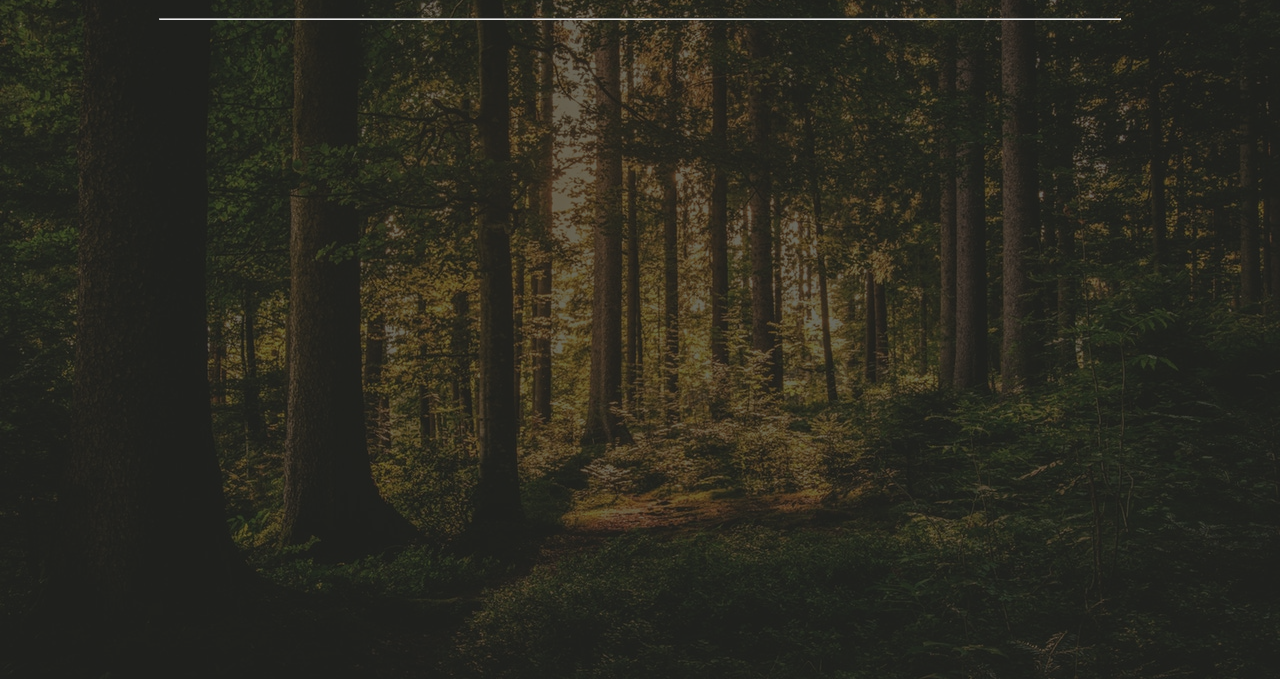
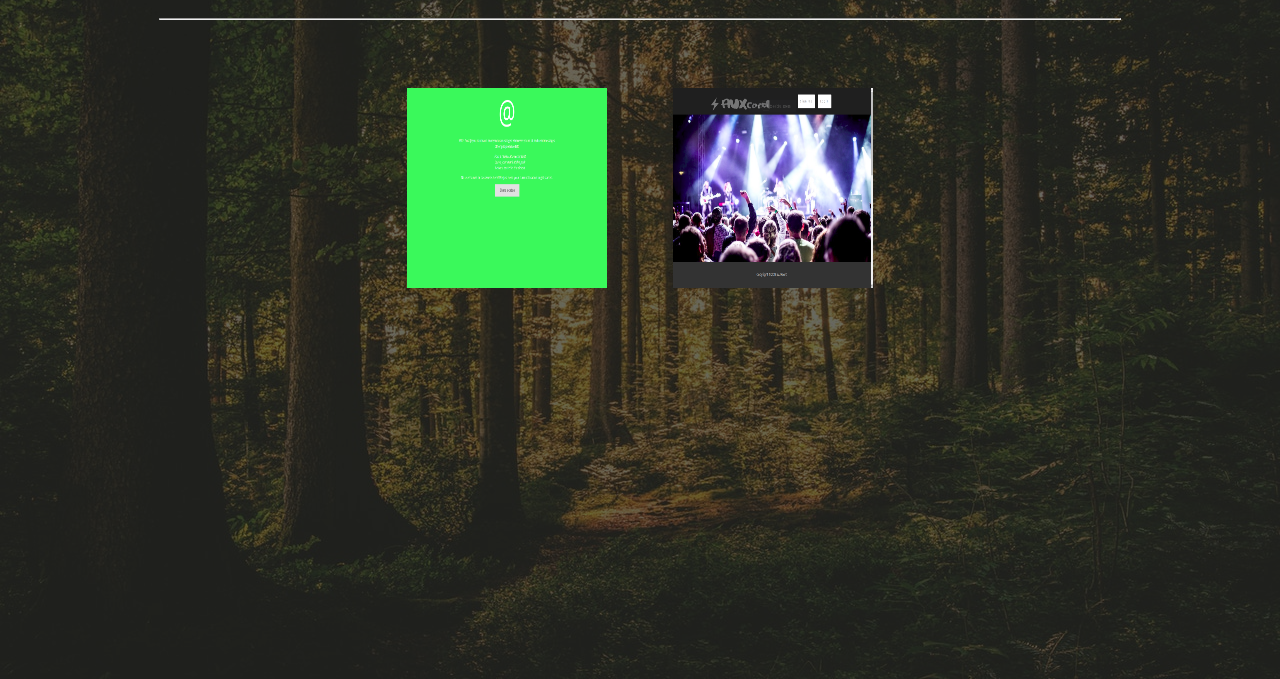
Before and after one commit to Ty213/profile, a plain HTML site: page index.html in a window 1280 px wide. Both pictures are taken after a click on the element 640 px from the left and 763 px from the top of the page. Shown: the part 121-800 px from the top of the page. Drawn offline with nearby package versions, Linux system fonts and the light colour scheme.

Commit message:
added portfolio img

```diff
--- a/index.css
+++ b/index.css
@@ -89,3 +89,11 @@ a {
   .wrapper__portfolio {
       display: none;
   }
+  .img__gallery img {
+      width: 200px;
+      height: 200px;
+      margin: 30px;
+  }
+  .img__gallery {
+      padding-top: 30px;
+  }
--- a/index.html
+++ b/index.html
@@ -16,6 +16,10 @@
 			<div class="wrapper__portfolio">
 					<h1 class="portfolio__title">Portfolio</h1>
 					<hr width="75%" />
+					<div class="img__gallery">
+					<a href="https://damp-eyrie-82366.herokuapp.com/" target="_blank"><img src="img/postat.png"></a>
+					<a href="http://auxcord.herokuapp.com/" target="_blank"><img src="img/aux.png"></a>
+					</div>
 				</div>
 
 		<div class="wrapper__about">
```
Also changed, not shown: img/aux.png (added), img/postat.png (added), img/test.png (added).
